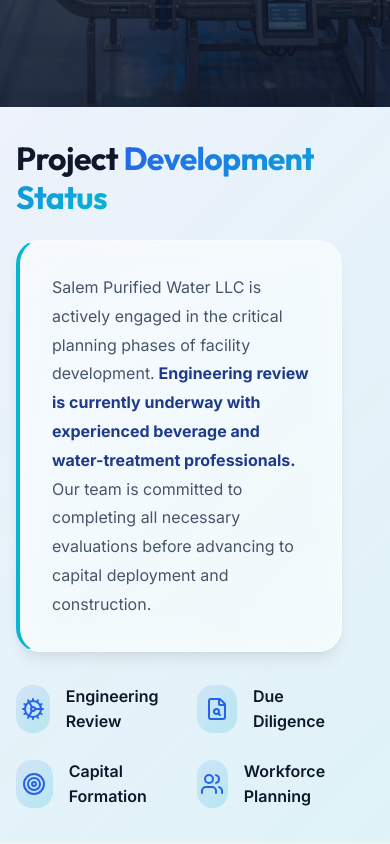
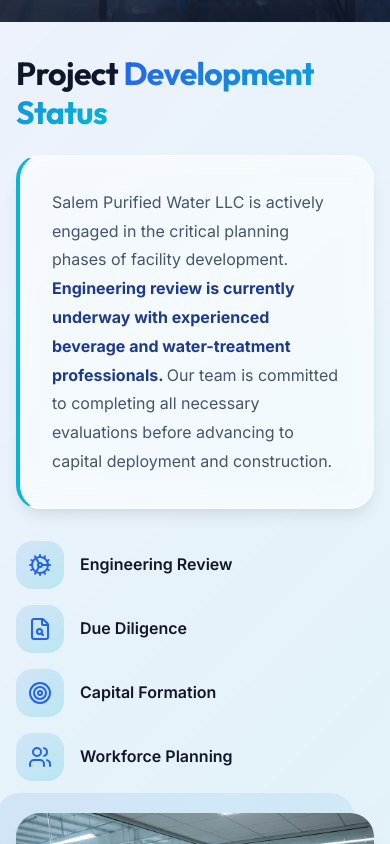
Before and after one commit to Himal-Gunawardhana/SalemPurifiedWater-Website, a React (Vite) app: page / in a window 390 px wide. Shown: the part 800-1644 px from the top of the page. Built offline with nearby package versions, Linux system fonts and the light colour scheme.

Commit message:
fix: improve mobile responsiveness and layouts

```diff
--- a/src/components/Footer.jsx
+++ b/src/components/Footer.jsx
@@ -23,7 +23,7 @@
       <div className="container" style={{ position: 'relative', zIndex: 1 }}>
         <div style={{
           display: 'grid',
-          gridTemplateColumns: 'repeat(auto-fit, minmax(250px, 1fr))',
+          gridTemplateColumns: 'repeat(auto-fit, minmax(min(100%, 250px), 1fr))',
           gap: 'var(--spacing-lg)',
           marginBottom: 'var(--spacing-lg)'
         }}>
--- a/src/index.css
+++ b/src/index.css
@@ -200,7 +200,7 @@
 /* Cards */
 .card-grid {
   display: grid;
-  grid-template-columns: repeat(auto-fit, minmax(320px, 1fr));
+  grid-template-columns: repeat(auto-fit, minmax(min(100%, 320px), 1fr));
   gap: var(--spacing-md);
   margin-top: var(--spacing-md);
 }
@@ -311,9 +311,60 @@
 .blob-3 { top: 40%; left: 60%; width: 300px; height: 300px; background: rgba(139, 92, 246, 0.3); animation-delay: -2s; }
 
 
-/* Responsive */
+/* Responsive Layout Classes */
+.responsive-grid-2 {
+  display: grid;
+  grid-template-columns: 1fr 1fr;
+  gap: 4rem;
+  align-items: center;
+}
+
+.responsive-grid-2-sm {
+  display: grid;
+  grid-template-columns: 1fr 1fr;
+  gap: 1.5rem;
+}
+
+.responsive-grid-faq {
+  display: grid;
+  grid-template-columns: repeat(auto-fit, minmax(min(100%, 400px), 1fr));
+  gap: 4rem;
+}
+
+.responsive-grid-contact {
+  display: grid;
+  grid-template-columns: repeat(auto-fit, minmax(min(100%, 300px), 1fr));
+  gap: 4rem;
+  max-width: 1100px;
+  margin: 0 auto;
+}
+
+/* Responsive Overrides */
+@media (max-width: 992px) {
+  .responsive-grid-2 {
+    grid-template-columns: 1fr;
+    gap: 3rem;
+  }
+}
+
 @media (max-width: 768px) {
-  .section { padding: var(--spacing-md) 0; }
+  .section { padding: var(--spacing-md) 0 !important; }
+  .hero-section { padding: 8rem 0 4rem 0 !important; }
   h1 { font-size: 2.5rem !important; }
   h2 { font-size: 2rem !important; }
+
+  .responsive-grid-faq, .responsive-grid-contact {
+    gap: 2.5rem;
+  }
 }
+
+@media (max-width: 500px) {
+  .responsive-grid-2-sm {
+    grid-template-columns: 1fr;
+    gap: 1rem;
+  }
+
+  .responsive-grid-2 {
+    gap: 2rem;
+  }
+}
--- a/src/pages/MainPage.jsx
+++ b/src/pages/MainPage.jsx
@@ -26,7 +26,7 @@
       <div className="bg-blob blob-3"></div>
 
       {/* HERO SECTION */}
-      <section id="home" className="section" style={{
+      <section id="home" className="section hero-section" style={{
         backgroundImage: 'linear-gradient(rgba(15, 23, 42, 0.7), rgba(15, 23, 42, 0.8)), url(/hero_water_facility.png)',
         backgroundSize: 'cover',
         backgroundPosition: 'center',
@@ -59,7 +59,7 @@
       {/* STATUS SECTION */}
       <section id="status" className="section bg-gradient-primary">
         <div className="container">
-          <div style={{ display: 'grid', gridTemplateColumns: '1fr 1fr', gap: '4rem', alignItems: 'center' }}>
+          <div className="responsive-grid-2">
             <div>
               <h2 style={{ marginBottom: '1.5rem' }}>Project <span className="gradient-text">Development Status</span></h2>
               <div className="glass-panel" style={{ marginBottom: '2rem', borderLeft: '4px solid var(--color-accent)' }}>
@@ -69,7 +69,7 @@
                   Our team is committed to completing all necessary evaluations before advancing to capital deployment and construction.
                 </p>
               </div>
-              <div style={{ display: 'grid', gridTemplateColumns: '1fr 1fr', gap: '1.5rem' }}>
+              <div className="responsive-grid-2-sm">
                 <div style={{ display: 'flex', alignItems: 'center', gap: '1rem' }}>
                   <div className="card-icon" style={{ margin: 0, width: '48px', height: '48px' }}><Cog /></div>
                   <span style={{ fontWeight: '600', color: 'var(--color-text-main)' }}>Engineering Review</span>
@@ -148,7 +148,7 @@
       {/* PROCESS SECTION */}
       <section id="process" className="section bg-gradient-sunset">
         <div className="container">
-          <div style={{ display: 'grid', gridTemplateColumns: '1fr 1fr', gap: '4rem', alignItems: 'center' }}>
+          <div className="responsive-grid-2">
             <div style={{ order: 2 }}>
               <h2>How Salem Purified <span className="gradient-text-sunset">Water Is Made</span></h2>
               <p style={{ color: 'var(--color-text-muted)', marginBottom: '2rem', fontSize: '1.1rem' }}>
@@ -200,7 +200,7 @@
             </div>
           </div>
 
-          <div style={{ display: 'grid', gridTemplateColumns: '1fr 1fr', gap: '4rem', alignItems: 'center', marginBottom: '3rem' }}>
+          <div className="responsive-grid-2">
             <div style={{ position: 'relative' }}>
                <div style={{ position: 'absolute', top: '-15px', left: '-15px', right: '15px', bottom: '15px', background: 'linear-gradient(135deg, var(--color-purple), var(--color-pink))', borderRadius: 'var(--border-radius-lg)', zIndex: 0, opacity: 0.15 }}></div>
               <img src="/bottled_water_line.png" alt="Manufacturing Line" style={{ width: '100%', borderRadius: 'var(--border-radius-lg)', boxShadow: 'var(--shadow-lg)', position: 'relative', zIndex: 1 }} />
@@ -255,7 +255,7 @@
       {/* FAQ & DOCUMENTS SECTION */}
       <section id="faq-docs" className="section bg-gradient-primary">
         <div className="container">
-          <div style={{ display: 'grid', gridTemplateColumns: 'repeat(auto-fit, minmax(400px, 1fr))', gap: '4rem' }}>
+          <div className="responsive-grid-faq">
 
             <div>
               <h2 style={{ marginBottom: '2.5rem' }}>Frequently Asked <span className="gradient-text">Questions</span></h2>
@@ -316,7 +316,7 @@
               For inquiries related to project development, engineering partnerships, or capital formation.
             </p>
           </div>
-          <div style={{ display: 'grid', gridTemplateColumns: 'repeat(auto-fit, minmax(300px, 1fr))', gap: '4rem', maxWidth: '1100px', margin: '0 auto' }}>
+          <div className="responsive-grid-contact">
 
             <div style={{ display: 'flex', flexDirection: 'column', gap: '1.5rem', justifyContent: 'center' }}>
               <div className="glass-panel card" style={{ display: 'flex', alignItems: 'center', gap: '1.25rem', padding: '1.5rem' }}>
```
